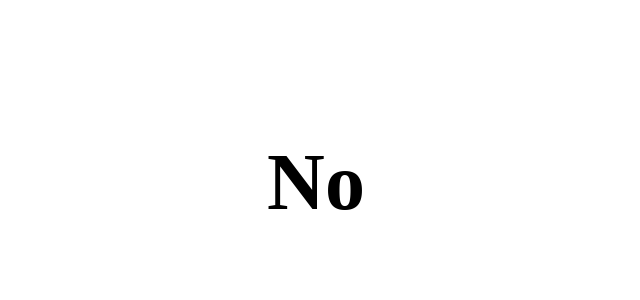
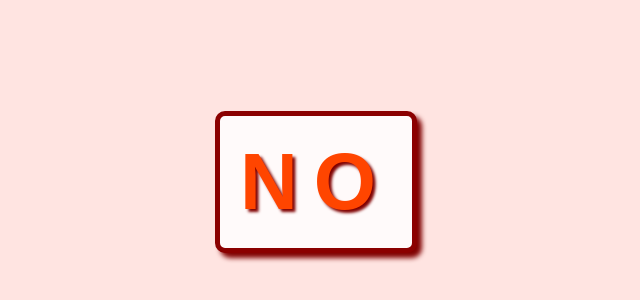
Before and after one commit to ZachGlassman/Ispregnant, a plain HTML site: page Index.html in a window 1280 px wide. Shown: the part 218-518 px from the top of the page, without its empty margins (324-964 px from the left). Drawn offline with Linux system fonts and the light colour scheme.

Commit message:
Update Index.html

```diff
--- a/Index.html
+++ b/Index.html
@@ -11,10 +11,21 @@
             align-items: center;
             height: 100vh;
             margin: 0;
+            background-color: #ffe4e1; /* Light pink */
+            font-family: Arial, sans-serif;
         }
 
         h1 {
             font-size: 5em;
+            color: #ff4500; /* Orange Red */
+            text-shadow: 3px 3px 3px #800000; /* Dark Red */
+            letter-spacing: 0.2em;
+            text-transform: uppercase;
+            padding: 20px;
+            border: 5px solid #8b0000; /* Dark Red */
+            border-radius: 10px;
+            background-color: #fffafa; /* Snow */
+            box-shadow: 5px 5px 5px #800000; /* Dark Red */
         }
     </style>
 </head>
```
